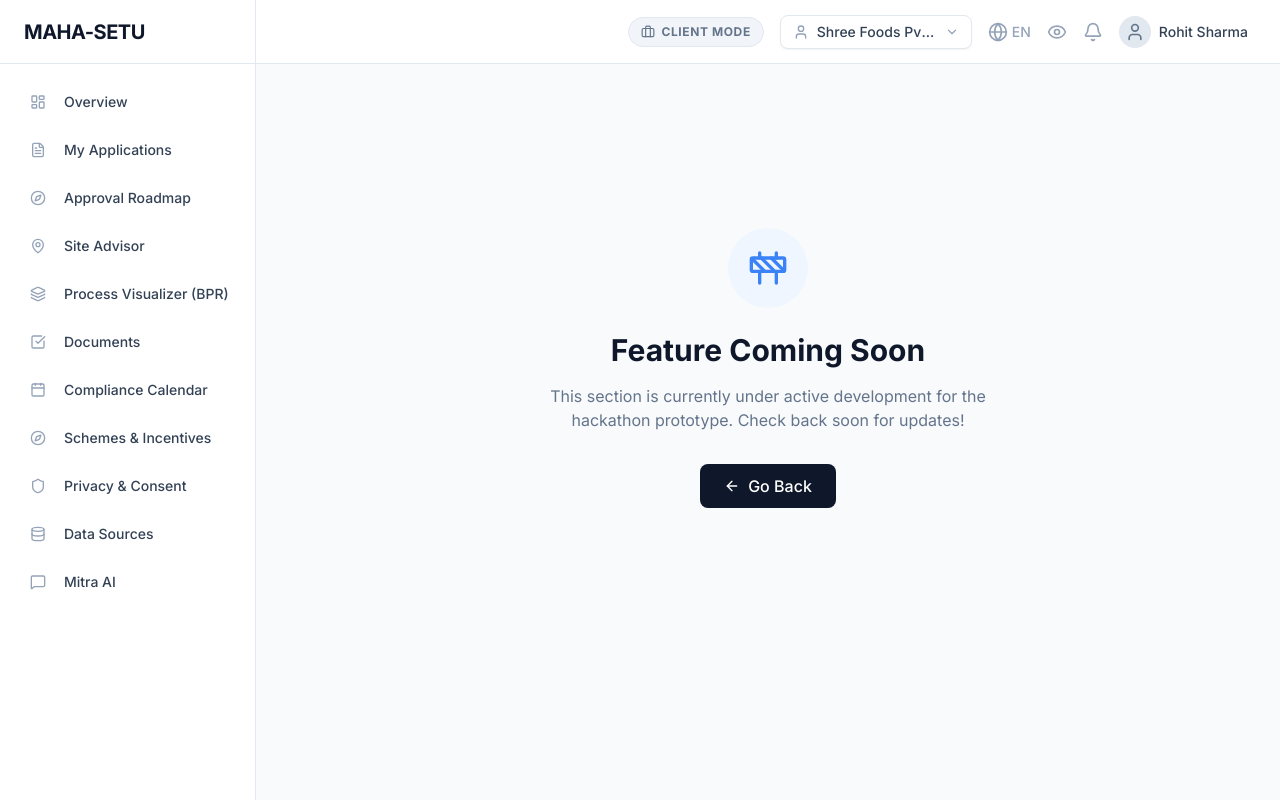
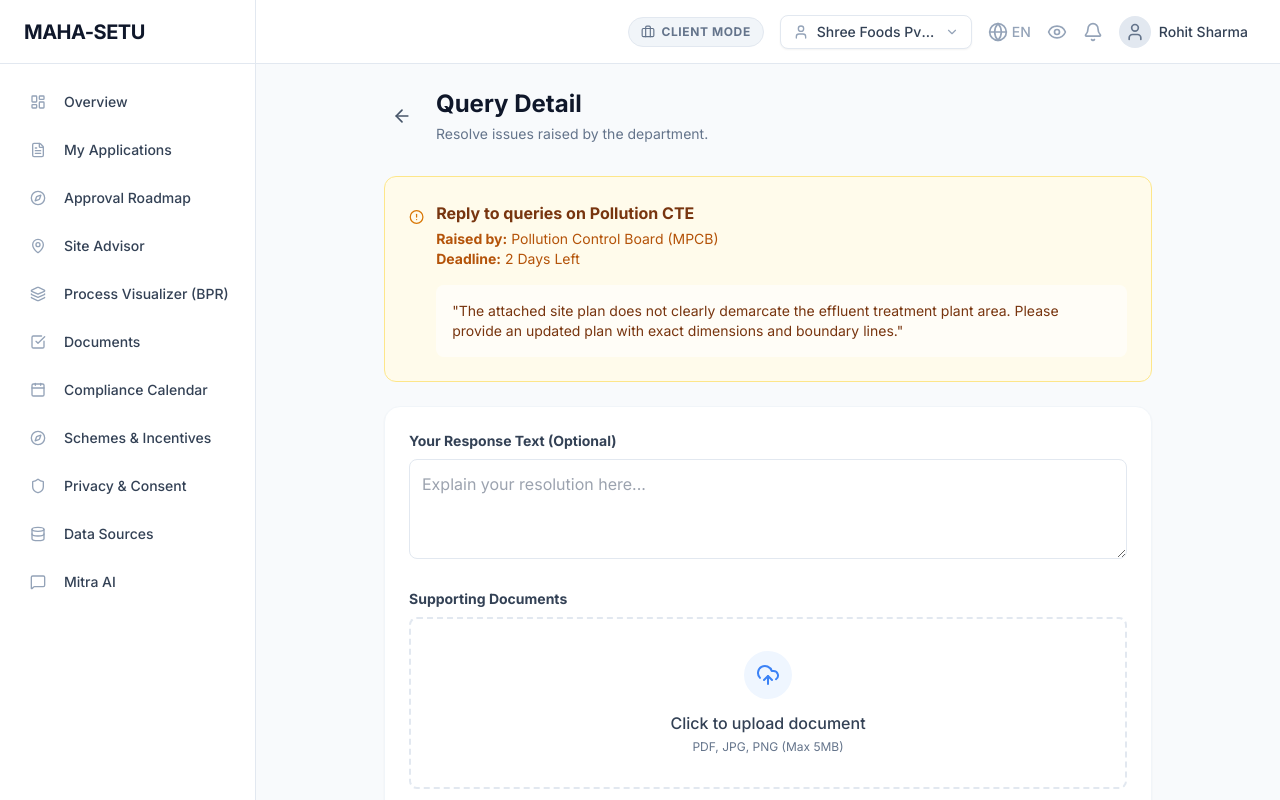
Before and after one commit to LavanyaGupta09/VyaparSetu, a React (Vite) app: page /query in a window 1280 px wide. Built offline with nearby package versions, Linux system fonts and the light colour scheme; no server answers.

Commit message:
feat: Add payment modal and query detail routing; fix empty buttons

```diff
--- a/src/App.tsx
+++ b/src/App.tsx
@@ -19,6 +19,7 @@ import SiteAdvisor from './pages/SiteAdvisor';
 import ProcessVisualizer from './pages/ProcessVisualizer';
 import DataSources from './pages/DataSources';
 import MyApplications from './pages/MyApplications';
+import QueryDetail from './pages/QueryDetail';
 import { CommandPalette } from './components/CommandPalette';
 import { UserRoleProvider } from './context/UserRoleContext';
 import { DemoControlProvider } from './context/DemoControlContext';
@@ -44,6 +45,7 @@ function App() {
               <Route path="/schemes" element={<SchemeMatch />} />
               <Route path="/ai" element={<MitraAI />} />
               <Route path="/application" element={<ApplicationForm />} />
+              <Route path="/query" element={<QueryDetail />} />
               <Route path="/certificate/:id" element={<CertificateView />} />
               <Route path="/admin/rules" element={<RulesRegistry />} />
               <Route path="/settings/consent" element={<ConsentLedger />} />
--- a/src/pages/EntrepreneurDashboard.tsx
+++ b/src/pages/EntrepreneurDashboard.tsx
@@ -1,13 +1,14 @@
 import React, { useState, useEffect } from 'react';
 import { motion } from 'framer-motion';
 import { CheckCircle2, AlertCircle, Clock, FileText, ArrowRight, Activity, Calendar, Zap, FileSearch, Download } from 'lucide-react';
-import { Link } from 'react-router-dom';
+import { Link, useNavigate } from 'react-router-dom';
 import { useDemoControl } from '../context/DemoControlContext';
 import { TiltCard, FloatingPanel, Icon3D, PressableButton3D, ScrollReveal3D, CommandCenterOrbs } from '../components/3d';
 
 const EntrepreneurDashboard = () => {
   const [applications, setApplications] = useState<any[]>([]);
   const { timeOffsetDays } = useDemoControl();
+  const navigate = useNavigate();
 
   const loadApps = () => {
     const stored = localStorage.getItem('maha_applications') || localStorage.getItem('vyapar_applications');
@@ -125,7 +126,10 @@ const EntrepreneurDashboard = () => {
                       {action.time}
                     </span>
                     {action.type === 'high' && (
-                      <button className="text-xs font-medium text-accent mt-2 hover:underline">Act now</button>
+                      <button onClick={() => {
+                        if (action.title.includes('Upload')) navigate('/query');
+                        else navigate('/coming-soon');
+                      }} className="text-xs font-medium text-accent mt-2 hover:underline">Act now</button>
                     )}
                   </div>
                 </motion.div>
--- a/src/pages/MyApplications.tsx
+++ b/src/pages/MyApplications.tsx
@@ -18,6 +18,9 @@ const MyApplications = () => {
   const [search, setSearch] = useState('');
   const [viewMode, setViewMode] = useState<'card' | 'table'>('card');
   const [isModalOpen, setIsModalOpen] = useState(false);
+  const [showPayment, setShowPayment] = useState(false);
+  const [treePaid, setTreePaid] = useState(() => localStorage.getItem('demo_tree_paid') === 'true');
+
 
   // Calculate summary counts
   const summary = useMemo(() => {
@@ -110,7 +113,7 @@ const MyApplications = () => {
             <p className="text-sm text-slate-600">You have 3 approvals that can be started simultaneously.</p>
           </div>
         </div>
-        <button className="w-full sm:w-auto px-4 py-2 bg-white border border-blue-200 text-accent rounded-lg text-sm font-bold hover:bg-blue-50 transition-colors shadow-sm whitespace-nowrap">
+        <button onClick={() => navigate('/coming-soon')} className="w-full sm:w-auto px-4 py-2 bg-white border border-blue-200 text-accent rounded-lg text-sm font-bold hover:bg-blue-50 transition-colors shadow-sm whitespace-nowrap">
           Start in Bulk
         </button>
       </div>
@@ -272,7 +275,7 @@ const MyApplications = () => {
                         </button>
                         <div className="absolute right-0 bottom-full mb-1 w-48 bg-white border border-slate-200 shadow-xl rounded-lg py-1 hidden group-hover:block z-20">
                           <button onClick={() => handleAction(app, 'view')} className="w-full text-left px-3 py-2 text-xs text-slate-700 hover:bg-slate-50 flex items-center gap-2"><Eye className="w-3.5 h-3.5"/> View Details</button>
-                          <button className="w-full text-left px-3 py-2 text-xs text-slate-700 hover:bg-slate-50 flex items-center gap-2"><Download className="w-3.5 h-3.5"/> Download Summary</button>
+                          <button onClick={() => navigate('/coming-soon')} className="w-full text-left px-3 py-2 text-xs text-slate-700 hover:bg-slate-50 flex items-center gap-2"><Download className="w-3.5 h-3.5"/> Download Summary</button>
                           <div className="border-t border-slate-100 my-1"></div>
                           <button onClick={() => handleAction(app, 'withdraw')} className="w-full text-left px-3 py-2 text-xs text-red-600 hover:bg-red-50 flex items-center gap-2"><Trash2 className="w-3.5 h-3.5"/> Withdraw</button>
                         </div>
@@ -291,15 +294,17 @@ const MyApplications = () => {
               <AlertCircle className="w-5 h-5" /> Today's Focus
             </h3>
             <div className="space-y-4">
-              <div className="bg-white/10 p-3 rounded-xl border border-white/10">
-                <span className="text-[10px] uppercase font-bold text-indigo-300">Overdue</span>
-                <p className="text-sm font-medium mt-1">Submit Tree Cutting Replantation deposit</p>
-                <button className="mt-3 w-full py-1.5 bg-white text-indigo-900 text-xs font-bold rounded-lg hover:bg-indigo-50">Pay Now</button>
-              </div>
+              {!treePaid && (
+                <div className="bg-white/10 p-3 rounded-xl border border-white/10">
+                  <span className="text-[10px] uppercase font-bold text-indigo-300">Overdue</span>
+                  <p className="text-sm font-medium mt-1">Submit Tree Cutting Replantation deposit</p>
+                  <button onClick={() => setShowPayment(true)} className="mt-3 w-full py-1.5 bg-white text-indigo-900 text-xs font-bold rounded-lg hover:bg-indigo-50 transition-colors">Pay Now</button>
+                </div>
+              )}
               <div className="bg-white/10 p-3 rounded-xl border border-white/10">
                 <span className="text-[10px] uppercase font-bold text-amber-300">Action Required</span>
                 <p className="text-sm font-medium mt-1">Reply to queries on Pollution CTE</p>
-                <button className="mt-3 w-full py-1.5 border border-white/30 text-white text-xs font-bold rounded-lg hover:bg-white/10">View Query</button>
+                <button onClick={() => navigate('/query?name=Reply+to+queries+on+Pollution+CTE')} className="mt-3 w-full py-1.5 border border-white/30 text-white text-xs font-bold rounded-lg hover:bg-white/10 transition-colors">View Query</button>
               </div>
             </div>
           </div>
@@ -348,6 +353,49 @@ const MyApplications = () => {
           </div>
         )}
       </AnimatePresence>
+
+      {/* Payment Modal */}
+      <AnimatePresence>
+        {showPayment && (
+          <div className="fixed inset-0 bg-slate-900/50 backdrop-blur-sm z-50 flex items-center justify-center p-4">
+            <motion.div
+              initial={{ opacity: 0, scale: 0.95 }}
+              animate={{ opacity: 1, scale: 1 }}
+              exit={{ opacity: 0, scale: 0.95 }}
+              className="bg-white rounded-2xl shadow-xl w-full max-w-md overflow-hidden"
+            >
+              <div className="p-6 border-b border-slate-100 flex justify-between items-center bg-slate-50">
+                <div>
+                  <h2 className="text-xl font-bold text-slate-900">Simulated Payment</h2>
+                  <p className="text-xs font-bold text-amber-600 uppercase tracking-wide mt-1">Demo Payment — Simulated for prototype</p>
+                </div>
+                <button onClick={() => setShowPayment(false)} className="p-2 bg-white rounded-full border border-slate-200 text-slate-500 hover:bg-slate-100"><X className="w-5 h-5"/></button>
+              </div>
+              <div className="p-6">
+                <div className="mb-6 bg-slate-50 border border-slate-100 rounded-xl p-4">
+                  <p className="text-sm text-slate-500 mb-1">Item Description</p>
+                  <p className="font-bold text-slate-800 mb-4">Tree Cutting Replantation deposit</p>
+
+                  <div className="flex justify-between items-end border-t border-slate-200 pt-4">
+                    <p className="text-sm text-slate-500">Amount Due</p>
+                    <p className="text-2xl font-bold text-primary-900">₹ 25,000</p>
+                  </div>
+                </div>
+                <button
+                  onClick={() => {
+                    localStorage.setItem('demo_tree_paid', 'true');
+                    setTreePaid(true);
+                    setShowPayment(false);
+                  }}
+                  className="w-full bg-emerald-600 hover:bg-emerald-700 text-white font-bold py-3 rounded-xl transition-colors"
+                >
+                  Confirm Payment (Mock)
+                </button>
+              </div>
+            </motion.div>
+          </div>
+        )}
+      </AnimatePresence>
     </div>
   );
 };
--- /dev/null
+++ b/src/pages/QueryDetail.tsx
@@ -0,0 +1,124 @@
+import React, { useState } from 'react';
+import { useNavigate, useSearchParams } from 'react-router-dom';
+import { ArrowLeft, UploadCloud, File, Send, CheckCircle2, AlertCircle } from 'lucide-react';
+
+const QueryDetail = () => {
+  const navigate = useNavigate();
+  const [searchParams] = useSearchParams();
+  const queryName = searchParams.get('name') || 'Reply to queries on Pollution CTE';
+
+  const [document, setDocument] = useState<{name: string, type: string, size: string} | null>(null);
+  const [response, setResponse] = useState('');
+  const [submitted, setSubmitted] = useState(false);
+
+  const handleUpload = (e: React.ChangeEvent<HTMLInputElement>) => {
+    if (e.target.files && e.target.files[0]) {
+      const file = e.target.files[0];
+      setDocument({
+        name: file.name,
+        type: file.type,
+        size: (file.size / 1024 / 1024).toFixed(2) + ' MB'
+      });
+    }
+  };
+
+  const handleSubmit = () => {
+    setSubmitted(true);
+    setTimeout(() => {
+      navigate('/dashboard');
+    }, 2000);
+  };
+
+  if (submitted) {
+    return (
+      <div className="max-w-3xl mx-auto py-12 flex flex-col items-center text-center">
+        <div className="w-20 h-20 bg-emerald-50 text-emerald-500 rounded-full flex items-center justify-center mb-4">
+          <CheckCircle2 className="w-10 h-10" />
+        </div>
+        <h2 className="text-2xl font-bold text-slate-900 mb-2">Response Submitted</h2>
+        <p className="text-slate-500">Your response has been forwarded to the respective department.</p>
+      </div>
+    );
+  }
+
+  return (
+    <div className="max-w-3xl mx-auto space-y-6">
+      <div className="flex items-center gap-4 mb-8">
+        <button onClick={() => navigate(-1)} className="p-2 hover:bg-slate-100 rounded-full transition-colors">
+          <ArrowLeft className="w-5 h-5 text-slate-600" />
+        </button>
+        <div>
+          <h1 className="text-2xl font-bold text-primary-900">Query Detail</h1>
+          <p className="text-slate-500 text-sm mt-1">Resolve issues raised by the department.</p>
+        </div>
+      </div>
+
+      <div className="bg-amber-50 border border-amber-200 rounded-xl p-6 mb-6">
+        <div className="flex items-start gap-3">
+          <AlertCircle className="w-6 h-6 text-amber-600 mt-1" />
+          <div>
+            <h3 className="font-bold text-amber-900">{queryName}</h3>
+            <p className="text-amber-700 text-sm mt-1">
+              <strong>Raised by:</strong> Pollution Control Board (MPCB) <br/>
+              <strong>Deadline:</strong> 2 Days Left <br/>
+            </p>
+            <div className="mt-4 p-4 bg-white/60 rounded-lg text-amber-900 text-sm">
+              "The attached site plan does not clearly demarcate the effluent treatment plant area. Please provide an updated plan with exact dimensions and boundary lines."
+            </div>
+          </div>
+        </div>
+      </div>
+
+      <div className="bg-white rounded-2xl border border-slate-100 shadow-sm p-6 space-y-6">
+        <div>
+          <label className="block text-sm font-bold text-slate-700 mb-2">Your Response Text (Optional)</label>
+          <textarea
+            className="w-full border border-slate-200 rounded-lg p-3 focus:outline-none focus:border-accent min-h-[100px]"
+            placeholder="Explain your resolution here..."
+            value={response}
+            onChange={(e) => setResponse(e.target.value)}
+          ></textarea>
+        </div>
+
+        <div>
+          <label className="block text-sm font-bold text-slate-700 mb-2">Supporting Documents</label>
+          {!document ? (
+            <div className="border-2 border-dashed border-slate-200 rounded-lg p-8 text-center hover:bg-slate-50 transition-colors">
+              <input type="file" id="docUpload" className="hidden" onChange={handleUpload} />
+              <label htmlFor="docUpload" className="cursor-pointer flex flex-col items-center">
+                <div className="w-12 h-12 bg-blue-50 text-accent rounded-full flex items-center justify-center mb-3">
+                  <UploadCloud className="w-6 h-6" />
+                </div>
+                <span className="font-medium text-slate-700">Click to upload document</span>
+                <span className="text-xs text-slate-500 mt-1">PDF, JPG, PNG (Max 5MB)</span>
+              </label>
+            </div>
+          ) : (
+            <div className="bg-slate-50 border border-slate-200 rounded-lg p-4 flex items-center justify-between">
+              <div className="flex items-center gap-3">
+                <File className="w-8 h-8 text-slate-400" />
+                <div>
+                  <p className="font-medium text-sm text-slate-800">{document.name}</p>
+                  <p className="text-xs text-slate-500">{document.size}</p>
+                </div>
+              </div>
+              <button onClick={() => setDocument(null)} className="text-xs font-medium text-red-500 hover:underline">Remove</button>
+            </div>
+          )}
+        </div>
+
+        <div className="pt-4 border-t border-slate-100 flex justify-end">
+          <button
+            onClick={handleSubmit}
+            disabled={!response && !document}
+            className="px-6 py-2 bg-accent text-white rounded-lg font-bold hover:bg-accent-hover transition-colors flex items-center gap-2 disabled:opacity-50"
+          >
+            <Send className="w-4 h-4" /> Submit Response
+          </button>
+        </div>
+      </div>
+    </div>
+  );
+};
+
+export default QueryDetail;
```
